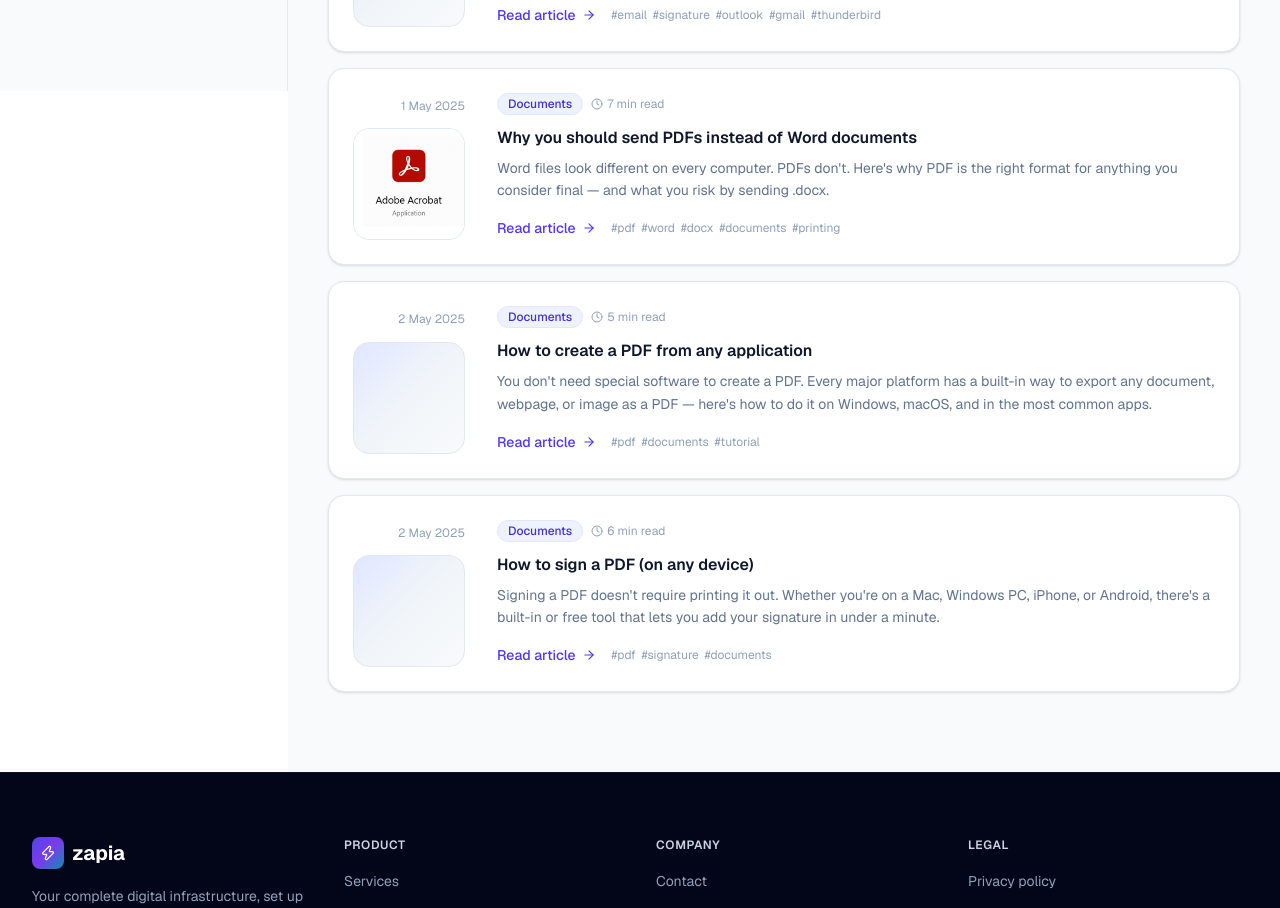
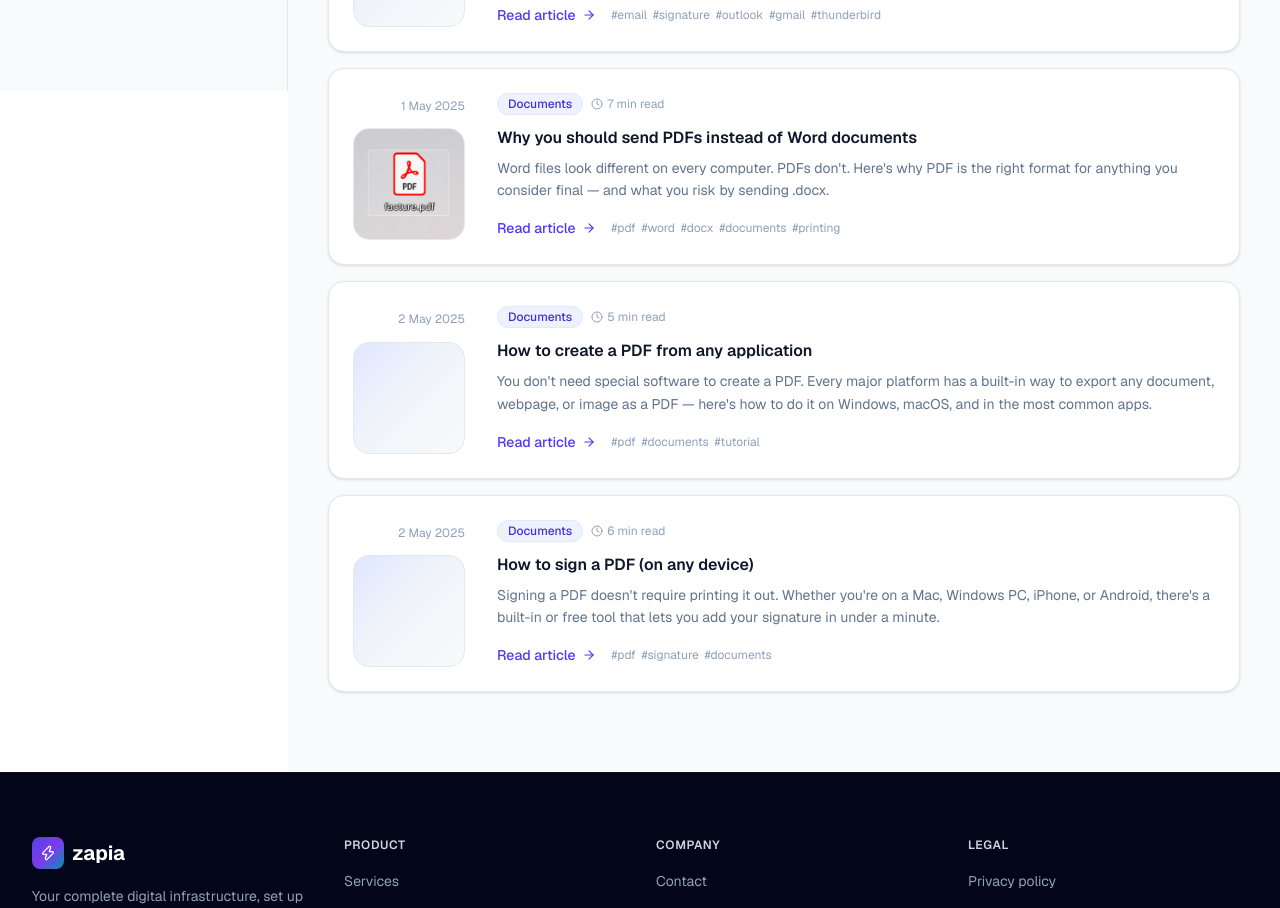
Before and after one commit to William-LP/zapia-landing-page, a Next.js app: page /en/blog in a window 1280 px wide. Shown: the part 840-1748 px from the top of the page. Built offline with nearby package versions, Linux system fonts and the light colour scheme.

Commit message:
new icon for pdf article

```diff
--- a/app/[lang]/blog/articles.ts
+++ b/app/[lang]/blog/articles.ts
@@ -86,7 +86,7 @@ export const articles: Article[] = [
     },
     date: "2025-05-01",
     readTime: 7,
-    coverImage: "/blog/why-use-pdf-over-docx/adobe-icon.png",
+    coverImage: "/blog/why-use-pdf-over-docx/pdf.png",
   },
   {
     slug: {
```
Also changed, not shown: public/blog/why-use-pdf-over-docx/adobe-icon.png (deleted), public/blog/why-use-pdf-over-docx/pdf.png (added).
